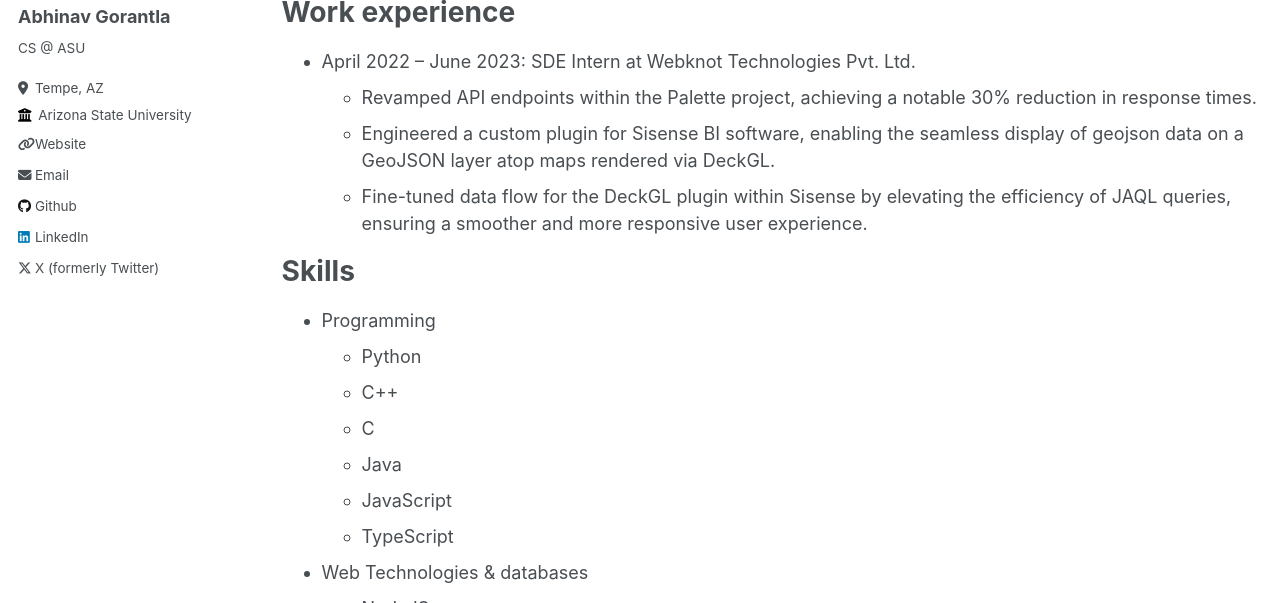
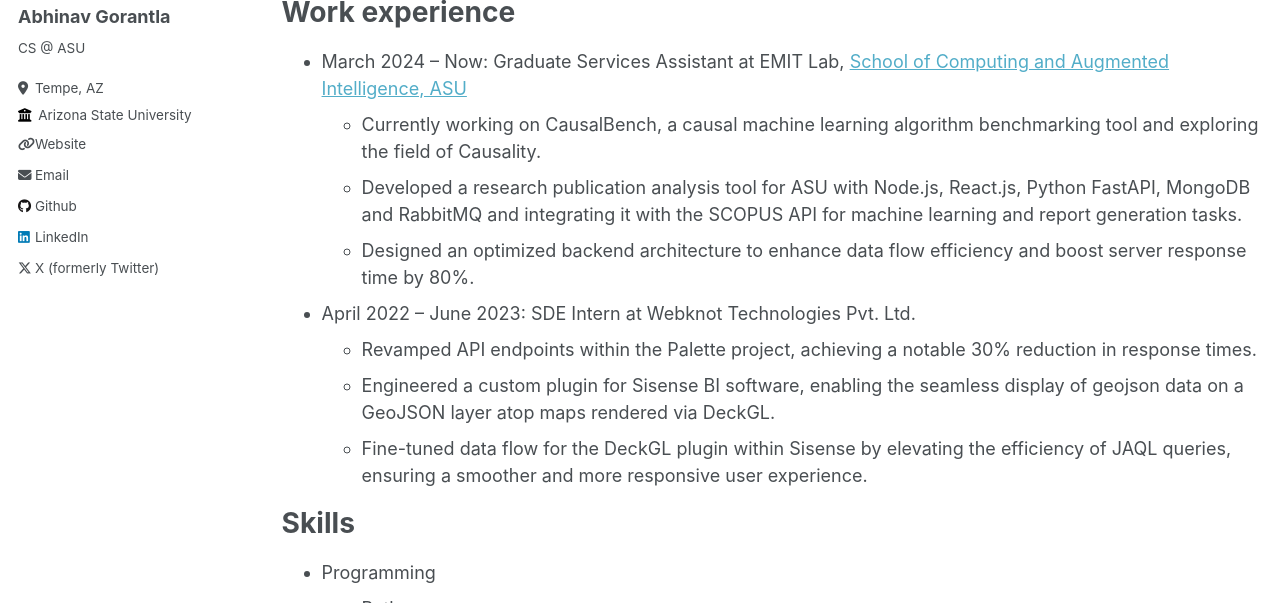
Before and after one commit to AbhinavGor/abhinavgor.github.io, a Jekyll site: the page built from _pages/cv.md, in a window 1280 px wide and 900 px high, cut to the strip 297-900 px from the top of the window. Built offline with Jekyll 4.4.1, drawn with Linux system fonts in a browser that asks for light colours.

Commit message:
Modified intro and CV

```diff
--- a/_pages/cv.md
+++ b/_pages/cv.md
@@ -16,6 +16,10 @@ Education
 
 Work experience
 ======
+* March 2024 – Now: Graduate Services Assistant at EMIT Lab, [School of Computing and Augmented Intelligence, ASU](https://scai.engineering.asu.edu/)
+  * Currently working on CausalBench, a causal machine learning algorithm benchmarking tool and exploring the field of Causality.
+  * Developed a research publication analysis tool for ASU with Node.js, React.js, Python FastAPI, MongoDB and RabbitMQ and integrating it with the SCOPUS API for machine learning and report generation tasks.
+  * Designed an optimized backend architecture to enhance data flow efficiency and boost server response time by 80%.
 * April 2022 – June 2023: SDE Intern at Webknot Technologies Pvt. Ltd.
   * Revamped API endpoints within the Palette project, achieving a notable 30% reduction in response times.
   * Engineered a custom plugin for Sisense BI software, enabling the seamless display of geojson data on a GeoJSON layer atop maps rendered via DeckGL.
```
Also changed, not shown: _pages/about.md (+1 -1 lines).
